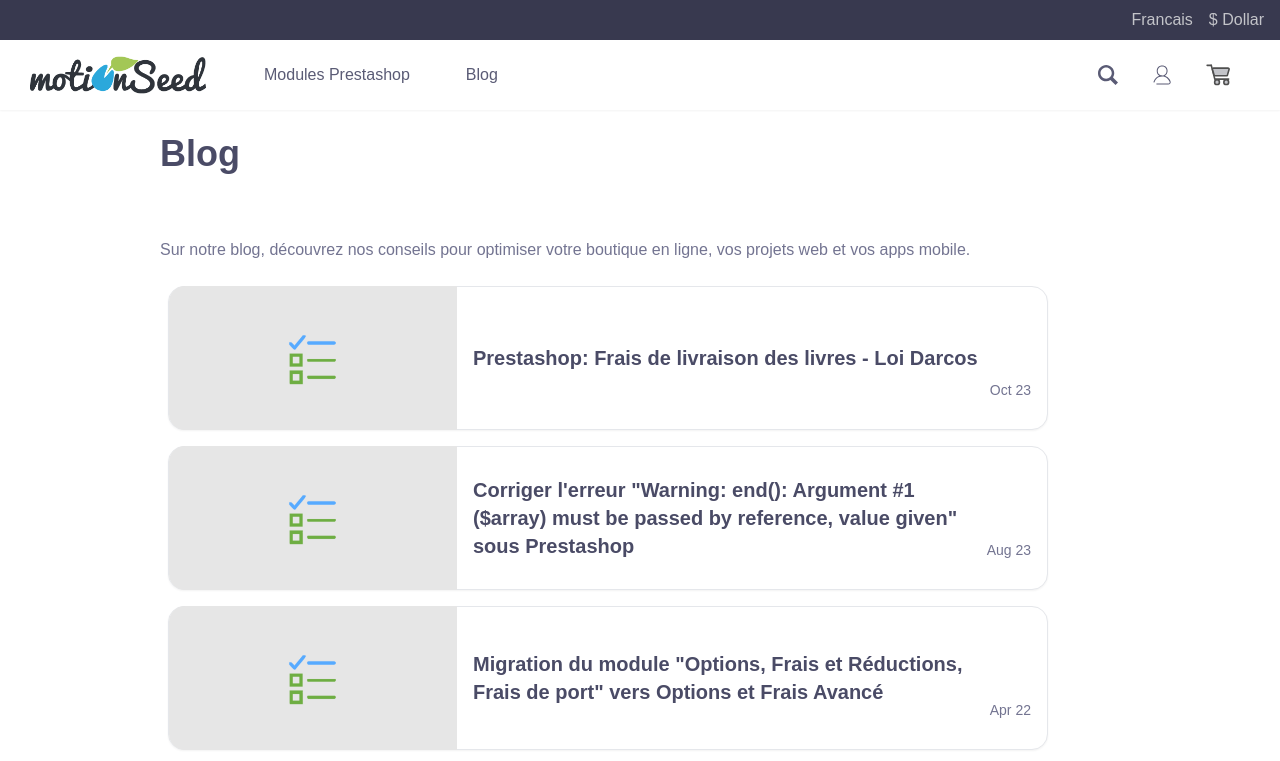
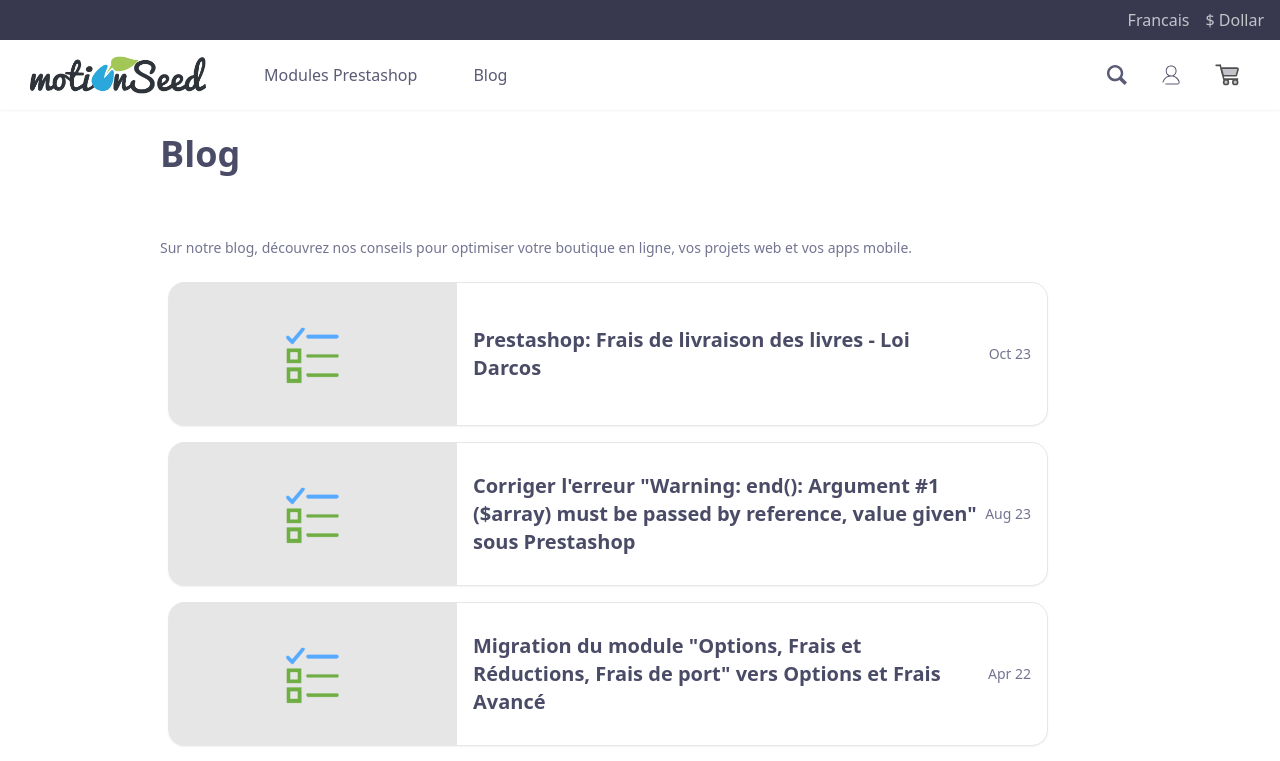
Before and after one commit to Moh-hamdaoui/nextjs-tailwind-web-app, a Next.js app: page /blog in a window 1280 px wide. Shown: the top 761 px of the page. Built offline with nearby package versions, Linux system fonts and the light colour scheme.

Commit message:
Project last version

```diff
--- a/src/components/Blog/BlogItem.jsx
+++ b/src/components/Blog/BlogItem.jsx
@@ -3,14 +3,14 @@
 
 function BlogItem ({title, date, iconSrc}) {
   return (
-    <div className="flex items-center border border-solid hover:border-[#a3c756] hover:shadow-lg bg-white rounded-2xl mb-4 shadow-sm w-full h-36 justify-between">
-      <button className="w-72 h-36 bg-[#e6e6e6] rounded-l-2xl overflow-hidden flex items-center justify-center">
-        <Image src={iconSrc} alt={title} width={64} height={64} />
+    <div className="flex items-center border border-solid hover:border-[#a3c756] hover:shadow-lg bg-white rounded-2xl mb-4 shadow-sm w-full h-auto lg:h-36 lg:w-full justify-between">
+      <button className="w-full lg:w-72 h-auto lg:h-36 bg-[#e6e6e6] rounded-l-2xl overflow-hidden flex items-center justify-center">
+        <Image src={iconSrc} alt={title} width={64} height={64} className="lg:w-auto w-16 h-16"/>
       </button>
-      <button className="ml-4 flex-1">
-        <a href="" className="text-xl font-semibold text-[#4a4b66] hover:text-[#a3c756] text-left block">{title}</a>
+      <button className="ml-4 flex-1 h-auto">
+        <a href="" className="lg:text-xl text-sm font-semibold text-[#4a4b66] hover:text-[#a3c756] text-left block">{title}</a>
       </button>
-      <button className="flex items-center text-[#737491] text-sm ml-2 mt-16 mr-4">
+      <button className="flex items-center text-[#737491] text-sm ml-2 mt-16 mr-4 lg:mt-0">
         <span className="hover:text-black">{date}</span>
       </button>
     </div>
--- a/src/components/Blog/Title.tsx
+++ b/src/components/Blog/Title.tsx
@@ -2,8 +2,8 @@
 function Title() {
     return (
         <section className="mt-6 ml-40">
-            <h1 className="text-[#4a4b66] text-4xl font-bold">Blog</h1>
-            <p className="text-[#737491] text-7sm mt-16" >Sur notre blog, découvrez nos conseils pour optimiser votre boutique en ligne, vos projets web et vos apps mobile.</p>
+            <h1 className="text-[#4a4b66] text-sm sm:text-4xl font-bold">Blog</h1>
+            <p className="text-[#737491] text-sm sm:text-7sm mt-16" >Sur notre blog, découvrez nos conseils pour optimiser votre boutique en ligne, vos projets web et vos apps mobile.</p>
         </section>
     );
 
--- a/src/components/Page/Header.tsx
+++ b/src/components/Page/Header.tsx
@@ -10,31 +10,31 @@
                     <li>$ Dollar</li>
                 </ul>
             </div>
-            <nav className="flex flex-row w-full bg-white shadow-sm">
+            <nav className="flex flex-row w-full bg-white shadow-sm ">
                 <div className="flex flex-row items-center space-x-14 pl-7">
                     <img src="/images/motionseed-logo.png" className="py-3 w-35 h-auto"/>
                     <a
-                    className="mt-2.6 text-custom-sm text-[#5a5b75] font-medium hover:text-[#a3c756]"
+                    className="mt-2.6 text-custom-sm text-[#5a5b75] font-medium hover:text-[#a3c756] hidden sm:block"
                     href=""
                     >
                         Modules Prestashop
                     </a>
-                    <Link href="/blog" className="mt-2.6 text-custom-sm text-[#5a5b75] font-medium hover:text-[#a3c756]">
+                    <Link href="/blog" className="mt-2.6 text-custom-sm text-[#5a5b75] font-medium hover:text-[#a3c756] hidden sm:block">
                         Blog
                     </Link>
                 </div>
                 <div className="flex flex-row items-center ml-100 space-x-8">
-                    <a href="">
+                    <a href="" className="hidden sm:block">
                         <svg viewBox="0 0 16 16" xmlns="http://www.w3.org/2000/svg" className="w-5 h-auto fill-current text-[#5a5b75] hover:text-[#a3c756] transition-colors duration-300">
                             <path d="M12.027 9.92L16 13.95 14 16l-4.075-3.976A6.465 6.465 0 0 1 6.5 13C2.91 13 0 10.083 0 6.5 0 2.91 2.917 0 6.5 0 10.09 0 13 2.917 13 6.5a6.463 6.463 0 0 1-.973 3.42zM1.997 6.452c0 2.48 2.014 4.5 4.5 4.5 2.48 0 4.5-2.015 4.5-4.5 0-2.48-2.015-4.5-4.5-4.5-2.48 0-4.5 2.014-4.5 4.5z"/>
                         </svg>
                     </a>
-                    <a href="">
+                    <a href="" className="hidden sm:block">
                         <svg fill="#c3c4c9" viewBox="0 0 24 24" xmlns="http://www.w3.org/2000/svg" className="w-6 h-auto fill-current text-[#5a5b75] hover:text-[#a3c756] transition-colors duration-300">
                             <path d="M16.0724 4.02447C15.1063 3.04182 13.7429 2.5 12.152 2.5C10.5611 2.5 9.19773 3.04182 8.23167 4.02447C7.26636 5.00636 6.73644 6.38891 6.73644 8C6.73644 10.169 7.68081 11.567 8.8496 12.4062C9.07675 12.5692 9.3115 12.7107 9.54832 12.8327C8.24215 13.1916 7.18158 13.8173 6.31809 14.5934C4.95272 15.8205 4.10647 17.3993 3.53633 18.813C3.43305 19.0691 3.55693 19.3604 3.81304 19.4637C4.06914 19.567 4.36047 19.4431 4.46375 19.187C5.00642 17.8414 5.78146 16.4202 6.98653 15.3371C8.1795 14.265 9.82009 13.5 12.152 13.5C14.332 13.5 15.9058 14.1685 17.074 15.1279C18.252 16.0953 19.0453 17.3816 19.6137 18.6532C19.9929 19.5016 19.3274 20.5 18.2827 20.5H6.74488C6.46874 20.5 6.24488 20.7239 6.24488 21C6.24488 21.2761 6.46874 21.5 6.74488 21.5H18.2827C19.9348 21.5 21.2479 19.8588 20.5267 18.2452C19.9232 16.8952 19.0504 15.4569 17.7087 14.3551C16.9123 13.7011 15.9603 13.1737 14.8203 12.8507C15.43 12.5136 15.9312 12.0662 16.33 11.5591C17.1929 10.462 17.5676 9.10016 17.5676 8C17.5676 6.38891 17.0377 5.00636 16.0724 4.02447ZM15.3593 4.72553C16.1144 5.49364 16.5676 6.61109 16.5676 8C16.5676 8.89984 16.2541 10.038 15.544 10.9409C14.8475 11.8265 13.7607 12.5 12.152 12.5C11.5014 12.5 10.3789 12.2731 9.43284 11.5938C8.51251 10.933 7.73644 9.83102 7.73644 8C7.73644 6.61109 8.18963 5.49364 8.94477 4.72553C9.69916 3.95818 10.7935 3.5 12.152 3.5C13.5105 3.5 14.6049 3.95818 15.3593 4.72553Z"/>
                         </svg>
                     </a>
-                    <svg fill="#c3c4c9" viewBox="0 0 30 27" xmlns="http://www.w3.org/2000/svg" className="w-6 h-auto">
+                    <svg fill="#c3c4c9" viewBox="0 0 30 27" xmlns="http://www.w3.org/2000/svg" className="w-6 h-auto hidden sm:block">
                         <path d="M1.39999 1.70001H6.60001" stroke="#4F4F4F" stroke-linecap="round" stroke-miterlimit="10" stroke-width="2"/><path d="M6.60001 1.70001L11 18.9" stroke="#4F4F4F" stroke-linecap="round" stroke-miterlimit="10" stroke-width="2"/><path d="M11.8 18.9H28.3" stroke="#4F4F4F" stroke-linecap="round" stroke-miterlimit="10" stroke-width="2"/><path d="M13.8 25.7C15.4569 25.7 16.8 24.3569 16.8 22.7C16.8 21.0432 15.4569 19.7 13.8 19.7C12.1431 19.7 10.8 21.0432 10.8 22.7C10.8 24.3569 12.1431 25.7 13.8 25.7Z" stroke="#4F4F4F" stroke-linecap="round" stroke-miterlimit="10" stroke-width="2"/><path d="M25.3 25.7C26.9568 25.7 28.3 24.3569 28.3 22.7C28.3 21.0432 26.9568 19.7 25.3 19.7C23.6431 19.7 22.3 21.0432 22.3 22.7C22.3 24.3569 23.6431 25.7 25.3 25.7Z" stroke="#4F4F4F" stroke-linecap="round" stroke-miterlimit="10" stroke-width="2"/><path d="M25.7 14.6H11.3C10.7 14.6 10.1 14.2 10 13.6L8.1 6.90001C7.9 6.00001 8.49999 5.20001 9.39999 5.20001H27.5C28.4 5.20001 29.1 6.10001 28.8 6.90001L26.9 13.6C26.9 14.2 26.4 14.6 25.7 14.6Z" stroke="#4F4F4F" stroke-linecap="round" stroke-miterlimit="10" stroke-width="2"/>
                     </svg>
                 </div>
--- a/src/styles/globals.css
+++ b/src/styles/globals.css
@@ -1,15 +1,3 @@
 @tailwind base;
 @tailwind components;
 @tailwind utilities;
-
-:root {
-  --background: #ffffff;
-  --foreground: #171717;
-}
-
-
-body {
-  color: var(--foreground);
-  background: var(--background);
-  font-family: Arial, Helvetica, sans-serif;
-}
```
